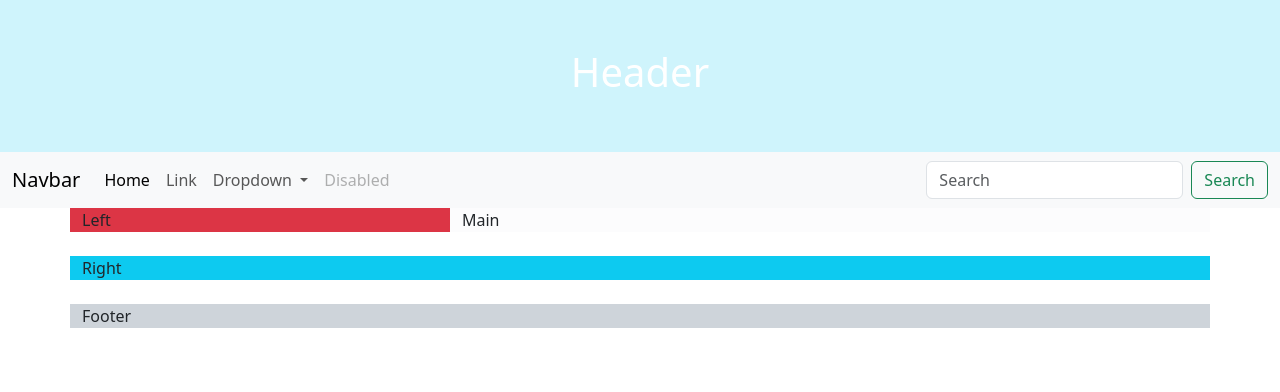
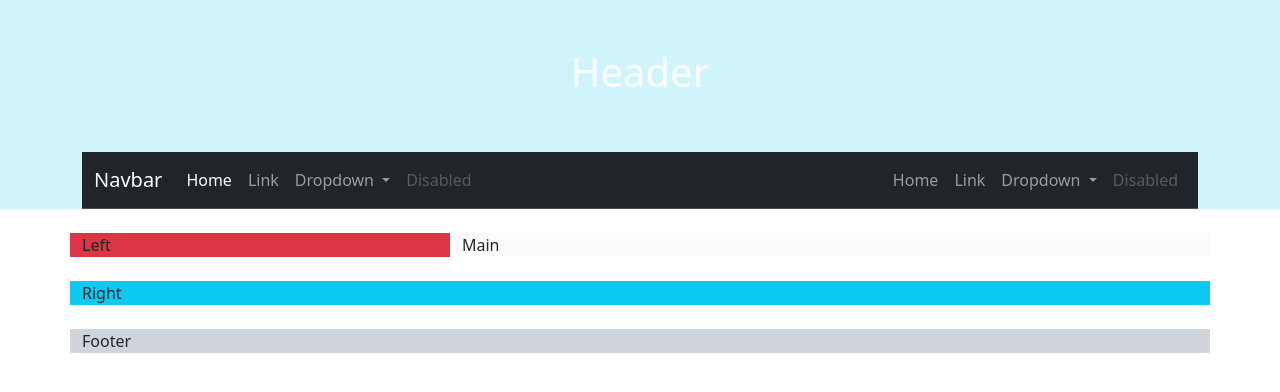
Before and after one commit to MrJim1231/home-work-14, a website: page index.html in a window 1280 px wide. Drawn offline with nearby package versions, Linux system fonts and the light colour scheme.

Commit message:
work with menu

```diff
--- a/index.html
+++ b/index.html
@@ -12,14 +12,15 @@
 <body>
 
   <div class="bg-info-subtle ">
-    <div class="container py-5">
-      <h1 class="text-center text-white">Header</h1>
-    </div>
-    <nav class="navbar navbar-expand-lg bg-body-tertiary">
+    <div class="container mb-4">
+      <h1 class="text-center text-white py-5">Header</h1>
+
+      <nav class="navbar navbar-expand-lg bg-dark border-bottom border-body" data-bs-theme="dark">
         <div class="container-fluid">
           <a class="navbar-brand" href="#">Navbar</a>
-        <button class="navbar-toggler" type="button" data-bs-toggle="collapse" data-bs-target="#navbarSupportedContent"
-          aria-controls="navbarSupportedContent" aria-expanded="false" aria-label="Toggle navigation">
+          <button class="navbar-toggler" type="button" data-bs-toggle="collapse"
+            data-bs-target="#navbarSupportedContent" aria-controls="navbarSupportedContent" aria-expanded="false"
+            aria-label="Toggle navigation">
             <span class="navbar-toggler-icon"></span>
           </button>
           <div class="collapse navbar-collapse" id="navbarSupportedContent">
@@ -48,13 +49,37 @@
                 <a class="nav-link disabled" aria-disabled="true">Disabled</a>
               </li>
             </ul>
-          <form class="d-flex" role="search">
-            <input class="form-control me-2" type="search" placeholder="Search" aria-label="Search" />
-            <button class="btn btn-outline-success" type="submit">Search</button>
-          </form>
+
+            <ul class="navbar-nav ms-auto mb-2 mb-lg-0">
+              <li class="nav-item">
+                <a class="nav-link" aria-current="page" href="#">Home</a>
+              </li>
+              <li class="nav-item">
+                <a class="nav-link" href="#">Link</a>
+              </li>
+              <li class="nav-item dropdown">
+                <a class="nav-link dropdown-toggle" href="#" role="button" data-bs-toggle="dropdown"
+                  aria-expanded="false">
+                  Dropdown
+                </a>
+                <ul class="dropdown-menu">
+                  <li><a class="dropdown-item" href="#">Action</a></li>
+                  <li><a class="dropdown-item" href="#">Another action</a></li>
+                  <li>
+                    <hr class="dropdown-divider">
+                  </li>
+                  <li><a class="dropdown-item" href="#">Something else here</a></li>
+                </ul>
+              </li>
+              <li class="nav-item">
+                <a class="nav-link disabled" aria-disabled="true">Disabled</a>
+              </li>
+            </ul>
+
           </div>
         </div>
       </nav>
+    </div>
   </div>
 
   <div class="container">
@@ -77,6 +102,9 @@
     </div>
 
   </div>
+
+  <!-- Подключение Bootstrap JS -->
+  <script src="node_modules/bootstrap/dist/js/bootstrap.bundle.min.js"></script>
 </body>
 
 </html>
```
Also changed, not shown: README.md. Lines whose indentation alone changed are shown as unchanged.
